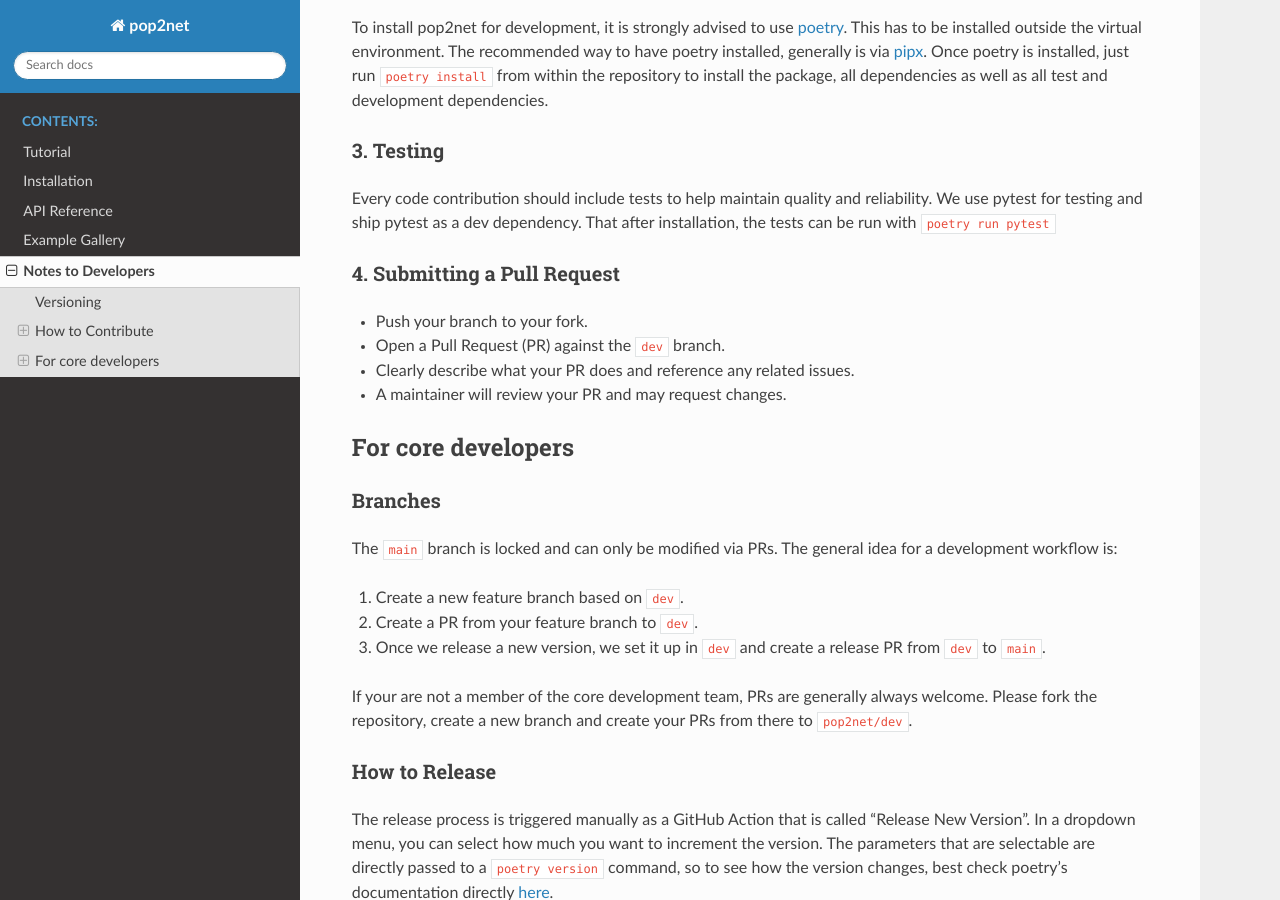
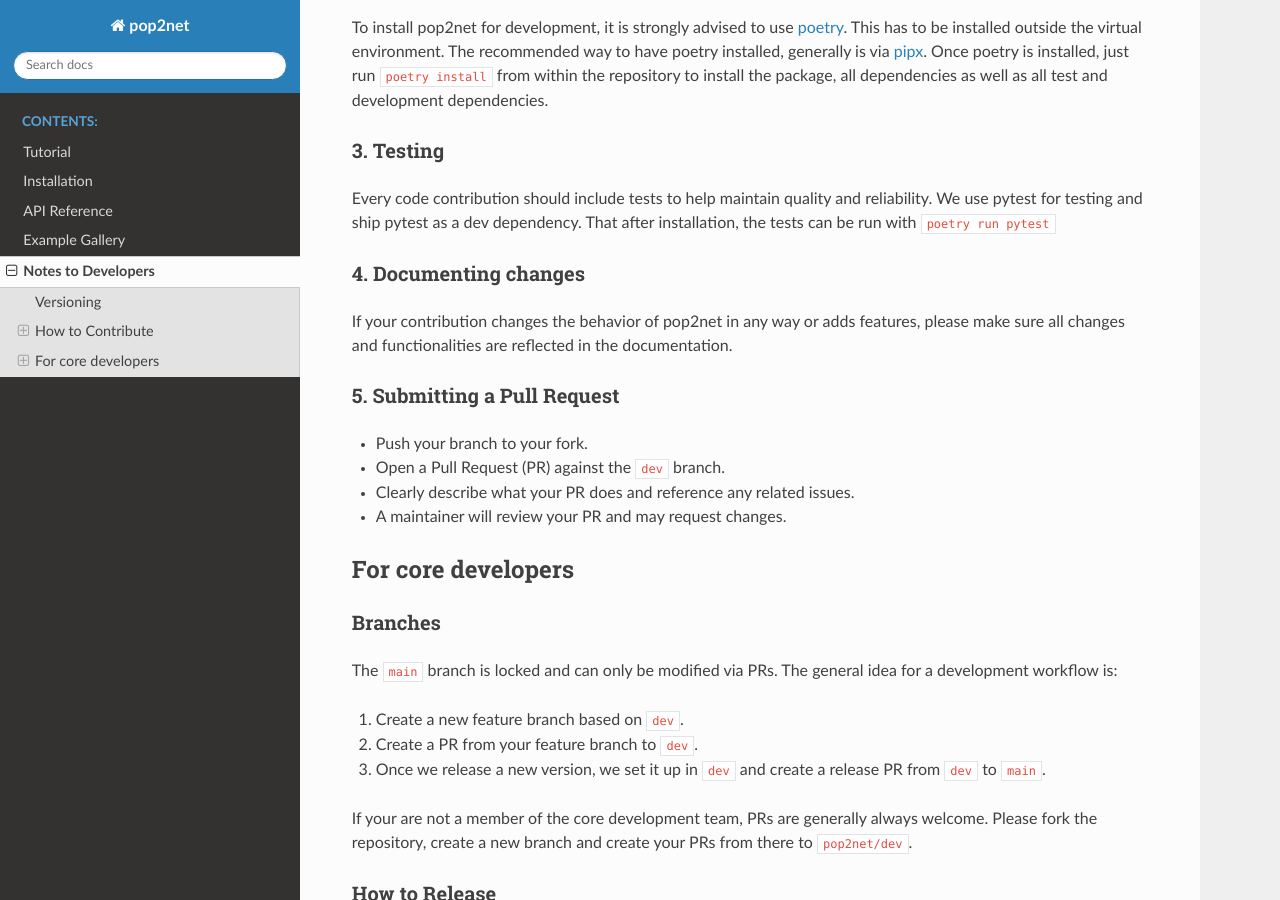
Before and after one commit to mariuzka/pop2net, a Sphinx documentation site: the page built from docs/developers.rst, in a window 1280 px wide and 900 px high, scrolled down 961 px. Built offline with Sphinx 7.4.7 and the Read the Docs theme 3.1.0, drawn with Linux system fonts in a browser that asks for light colours; pages that are not in the unit, such as notebooks, are missing from menus.

Commit message:
add section about documentation

```diff
--- a/docs/developers.rst
+++ b/docs/developers.rst
@@ -54,7 +54,12 @@
 We use pytest for testing and ship pytest as a dev dependency.
 That after installation, the tests can be run with ``poetry run pytest``
 
-4. Submitting a Pull Request
+4. Documenting changes
+----------------------
+
+If your contribution changes the behavior of pop2net in any way or adds features, please make sure all changes and functionalities are reflected in the documentation.
+
+5. Submitting a Pull Request
 ----------------------------
 
 - Push your branch to your fork.
```
